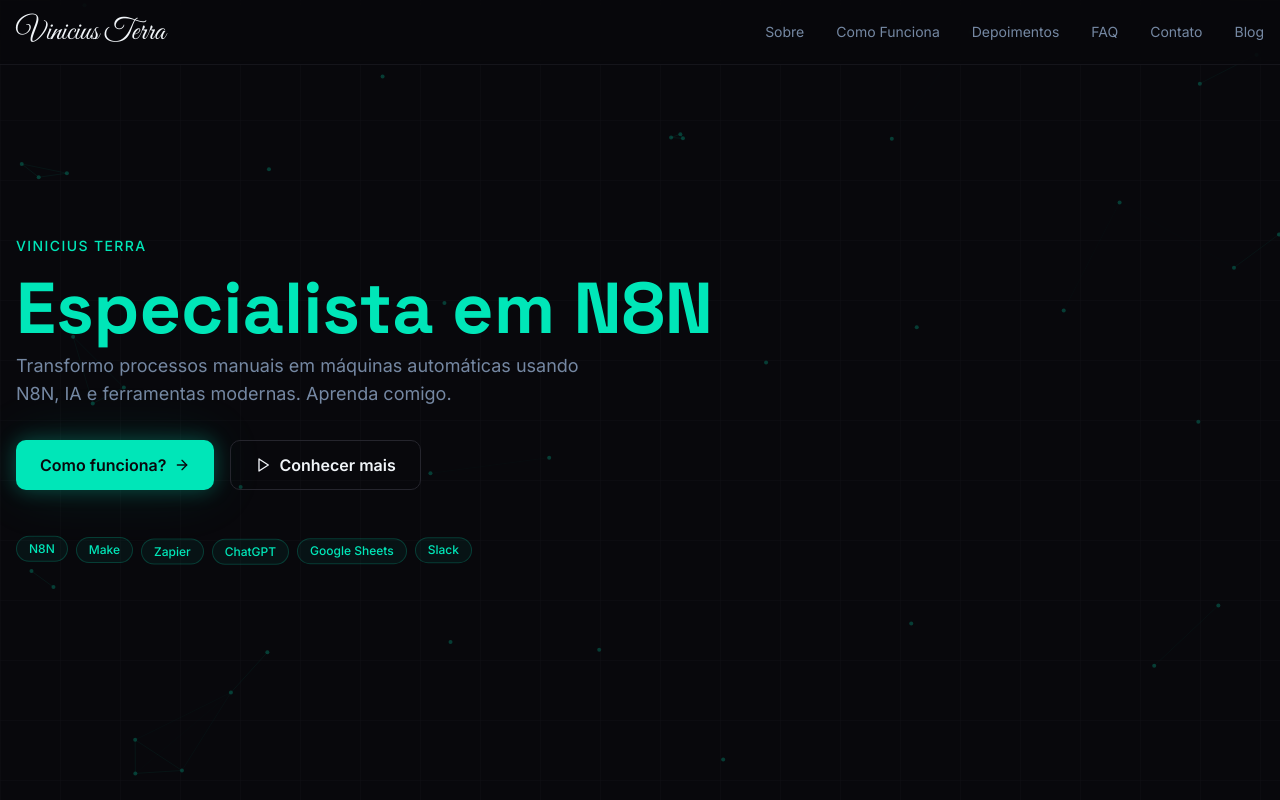
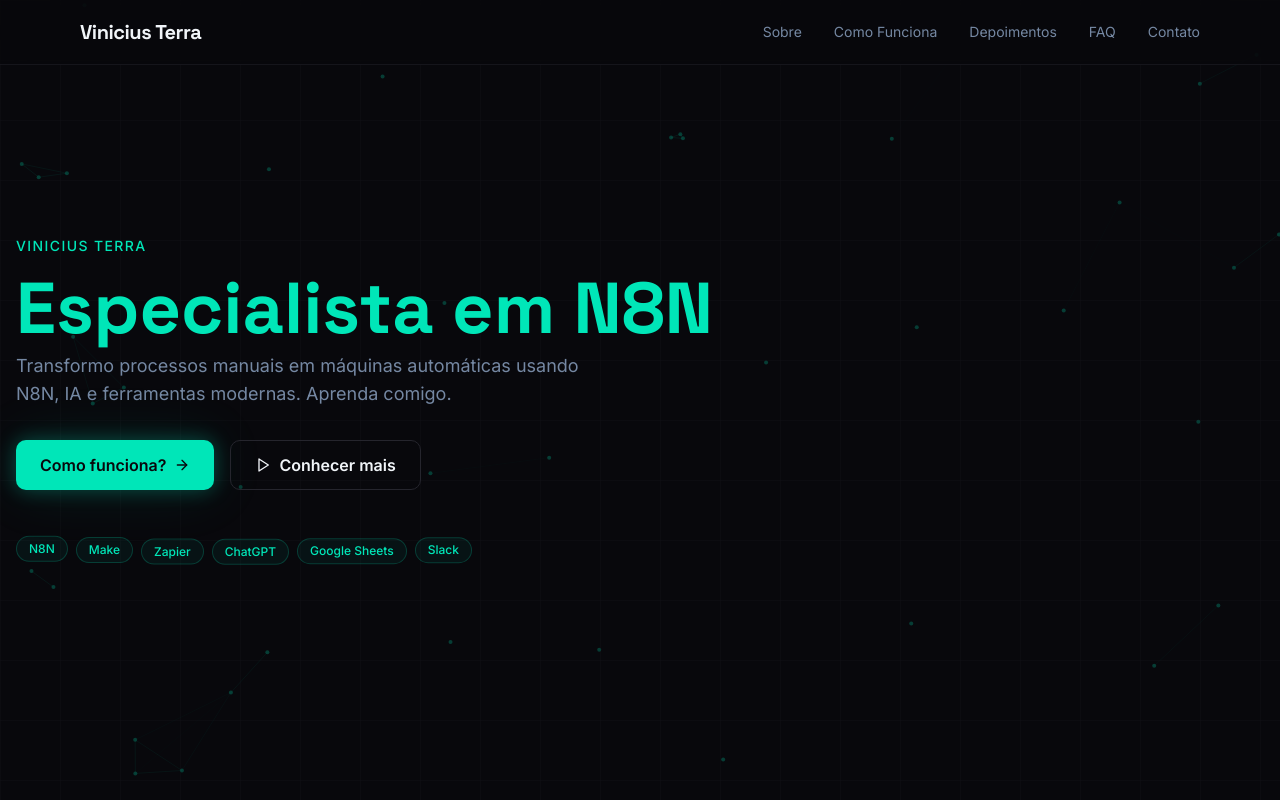
Before and after one commit to ViniciusTerra06/Vinicius-Terra-Professor, a React (Vite) app: page / in a window 1280 px wide. Shown: the top 800 px of the page. Built offline with nearby package versions, Linux system fonts and the light colour scheme; the HTML template or start-up script is replaced by a standard one.

Commit message:
feat: refine navbar, fix navigation and remove blog

```diff
--- a/src/App.tsx
+++ b/src/App.tsx
@@ -4,7 +4,6 @@ import { Toaster as Sonner } from "@/components/ui/sonner";
 import { Toaster } from "@/components/ui/toaster";
 import { TooltipProvider } from "@/components/ui/tooltip";
 import Index from "./pages/Index.tsx";
-import Blog from "./pages/Blog.tsx";
 import NotFound from "./pages/NotFound.tsx";
 
 const queryClient = new QueryClient();
@@ -17,7 +16,6 @@ const App = () => (
       <BrowserRouter>
         <Routes>
           <Route path="/" element={<Index />} />
-          <Route path="/blog" element={<Blog />} />
           <Route path="*" element={<NotFound />} />
         </Routes>
       </BrowserRouter>
--- a/src/components/Footer.tsx
+++ b/src/components/Footer.tsx
@@ -27,7 +27,6 @@ const Footer = () => {
                 { label: "Depoimentos", href: "#depoimentos" },
                 { label: "FAQ", href: "#faq" },
                 { label: "Contato", href: "#contato" },
-                { label: "Blog", href: "/blog" },
               ].map((l) => (
                 <a
                   key={l.label}
--- a/src/components/NavBar.tsx
+++ b/src/components/NavBar.tsx
@@ -1,7 +1,7 @@
 import { useState } from "react";
 import { siteConfig } from "@/config/site";
 import { Menu, X } from "lucide-react";
-import { Link } from "react-router-dom";
+import { Link, useLocation, useNavigate } from "react-router-dom";
 import { motion, AnimatePresence } from "framer-motion";
 
 const navLinks = [
@@ -14,17 +14,32 @@ const navLinks = [
 
 const NavBar = () => {
   const [isOpen, setIsOpen] = useState(false);
+  const location = useLocation();
+  const navigate = useNavigate();
 
   const scrollTo = (href: string) => {
     setIsOpen(false);
-    const el = document.querySelector(href);
-    el?.scrollIntoView({ behavior: "smooth" });
+    if (location.pathname !== "/") {
+      navigate(`/${href}`);
+    } else {
+      const el = document.querySelector(href);
+      el?.scrollIntoView({ behavior: "smooth" });
+    }
   };
 
   return (
     <nav className="fixed top-0 left-0 right-0 z-50 border-b border-border/50 bg-background/80 backdrop-blur-xl">
-      <div className="container mx-auto flex h-16 items-center justify-between px-4">
-        <Link to="/" className="font-signature text-3xl text-foreground hover:text-primary transition-colors">
+      <div className="w-full flex h-16 items-center justify-between px-6 md:px-12 lg:px-20">
+        <Link
+          to="/"
+          onClick={(e) => {
+            if (location.pathname === "/") {
+              e.preventDefault();
+              window.scrollTo({ top: 0, behavior: "smooth" });
+            }
+          }}
+          className="font-display text-xl font-bold tracking-tight text-foreground hover:text-primary transition-colors"
+        >
           {siteConfig.name}
         </Link>
 
@@ -39,12 +54,6 @@ const NavBar = () => {
               {link.label}
             </button>
           ))}
-          <Link
-            to="/blog"
-            className="text-sm text-muted-foreground transition-colors hover:text-primary"
-          >
-            Blog
-          </Link>
         </div>
 
         {/* Mobile toggle */}
@@ -76,13 +85,6 @@ const NavBar = () => {
                   {link.label}
                 </button>
               ))}
-              <Link
-                to="/blog"
-                onClick={() => setIsOpen(false)}
-                className="text-muted-foreground transition-colors hover:text-primary"
-              >
-                Blog
-              </Link>
             </div>
           </motion.div>
         )}
--- a/src/pages/Index.tsx
+++ b/src/pages/Index.tsx
@@ -1,3 +1,5 @@
+import { useEffect } from "react";
+import { useLocation } from "react-router-dom";
 import NavBar from "@/components/NavBar";
 import Footer from "@/components/Footer";
 import HeroSection from "@/components/sections/HeroSection";
@@ -8,6 +10,21 @@ import ContactSection from "@/components/sections/ContactSection";
 import FaqSection from "@/components/sections/FaqSection";
 
 const Index = () => {
+  const location = useLocation();
+
+  useEffect(() => {
+    if (location.hash) {
+      const el = document.querySelector(location.hash);
+      if (el) {
+        setTimeout(() => {
+          el.scrollIntoView({ behavior: "smooth" });
+        }, 100);
+      }
+    } else {
+      window.scrollTo({ top: 0, behavior: "smooth" });
+    }
+  }, [location.hash, location.pathname]);
+
   return (
     <div className="min-h-screen bg-background">
       <NavBar />
```
